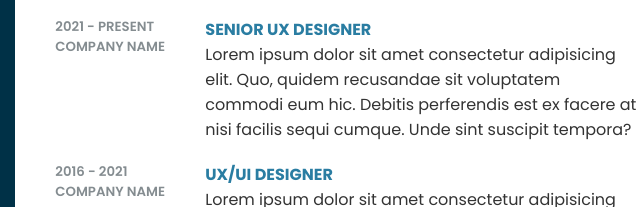
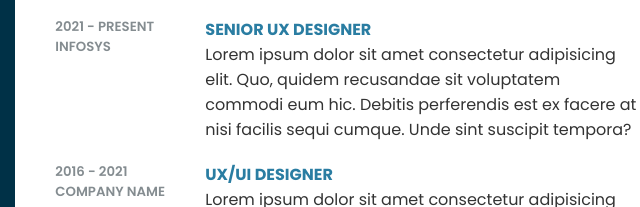
Before and after one commit to israilsk/resume, a plain HTML site: page index.html in a window 1280 px wide. Shown: the part 448-655 px from the top of the page, 458-1098 px from the left. Drawn offline with Linux system fonts and the light colour scheme.

Commit message:
company name change in index.html

```diff
--- a/index.html
+++ b/index.html
@@ -101,7 +101,7 @@
                 <div class="box">
                     <div class="year_company">
                         <h5>2021 - Present</h5>
-                        <h5>Company Name</h5>
+                        <h5>Infosys</h5>
                     </div>
                     <div class="text">
                         <h4>Senior UX Designer</h4>
```
